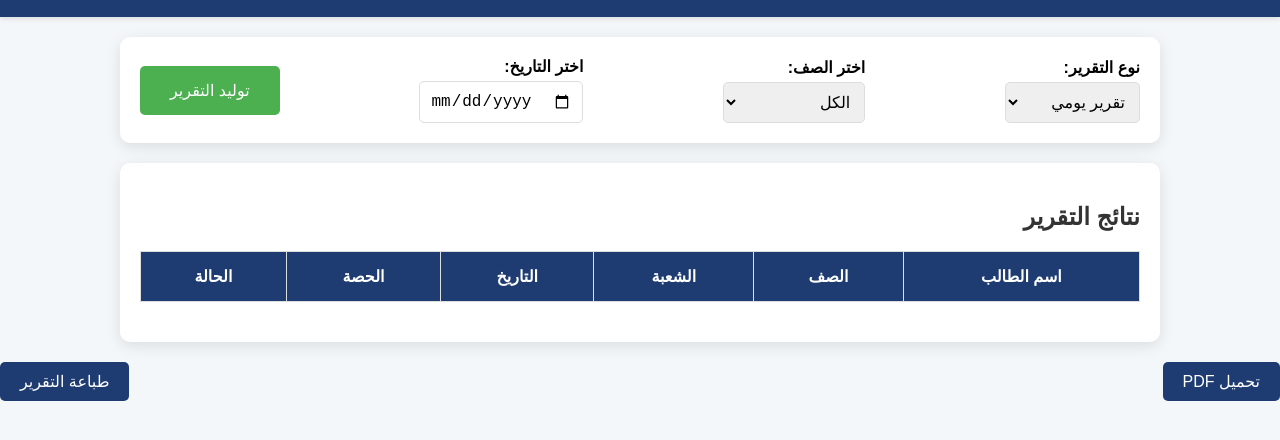
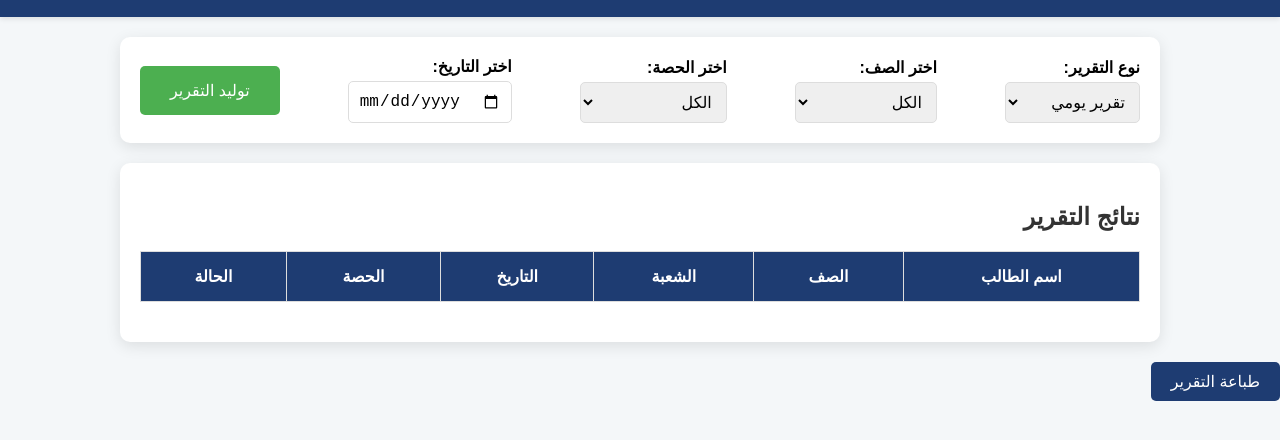
Before and after one commit to A7md0h/attendance-reports, a plain HTML site: page index.html in a window 1280 px wide. Shown: the part 56-496 px from the top of the page. Drawn offline with nearby package versions, Linux system fonts and the light colour scheme.

Commit message:
Update index.html

```diff
--- a/index.html
+++ b/index.html
@@ -24,7 +24,6 @@
         const app = initializeApp(firebaseConfig);
         const db = getFirestore(app); // تهيئة Firestore
     </script>
-    <script src="https://cdnjs.cloudflare.com/ajax/libs/jspdf/2.4.0/jspdf.umd.min.js"></script> <!-- تحميل jsPDF -->
 </head>
 <body>
     <header>
@@ -49,6 +48,20 @@
                 <option value="7">الصف السابع</option>
                 <option value="8">الصف الثامن</option>
                 <option value="9">الصف التاسع</option>
+            </select>
+        </div>
+        <div class="filter-group">
+            <label for="report-period">اختر الحصة:</label>
+            <select id="report-period">
+                <option value="all">الكل</option>
+                <option value="1">الحصة الأولى</option>
+                <option value="2">الحصة الثانية</option>
+                <option value="3">الحصة الثالثة</option>
+                <option value="4">الحصة الرابعة</option>
+                <option value="5">الحصة الخامسة</option>
+                <option value="6">الحصة السادسة</option>
+                <option value="7">الحصة السابعة</option>
+                <option value="8">الحصة الثامنة</option>
             </select>
         </div>
         <div class="filter-group date-picker">
@@ -82,7 +95,6 @@
         </table>
     </section>
     <footer>
-        <button id="download-pdf" class="btn-download">تحميل PDF</button>
         <button id="print-report" class="btn-print">طباعة التقرير</button>
     </footer>
     <script src="report-script.js" type="module"></script>
```
